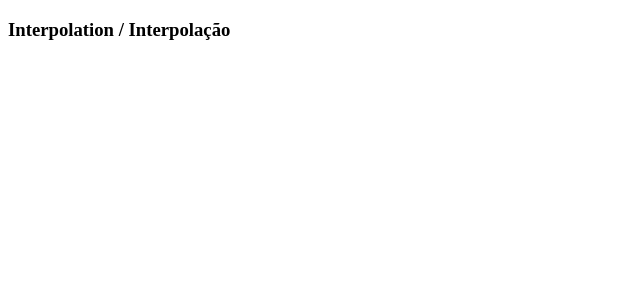
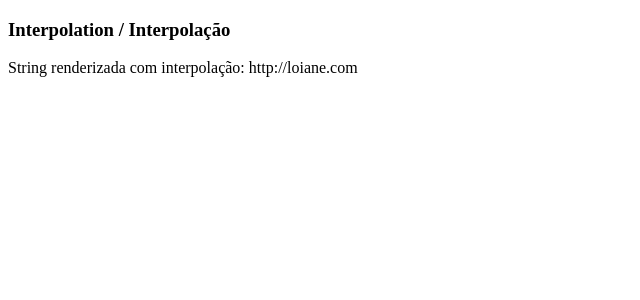
Before and after one commit to AgnisElouise/Curso-Angular2, an Angular app in the folder data-binding/: page / in a window 1280 px wide. Shown: the top 300 px of the page, without its empty margins (0-640 px from the left). Built offline with nearby package versions, Linux system fonts and the light colour scheme.

Commit message:
interpolação

```diff
--- a/data-binding/src/app/data-binding/data-binding.component.html
+++ b/data-binding/src/app/data-binding/data-binding.component.html
@@ -1,5 +1,6 @@
 <section class="property-binding">
   <article>
     <h3>Interpolation / Interpolação</h3>
+    <p>String renderizada com interpolação: {{ url }}</p>
   </article>
 </section>
--- a/data-binding/src/app/data-binding/data-binding.component.ts
+++ b/data-binding/src/app/data-binding/data-binding.component.ts
@@ -7,6 +7,7 @@ import { Component, OnInit } from '@angular/core';
 })
 export class DataBindingComponent implements OnInit {
 
+  url: string = 'http://loiane.com';
   constructor() { }
 
   ngOnInit() {
```
